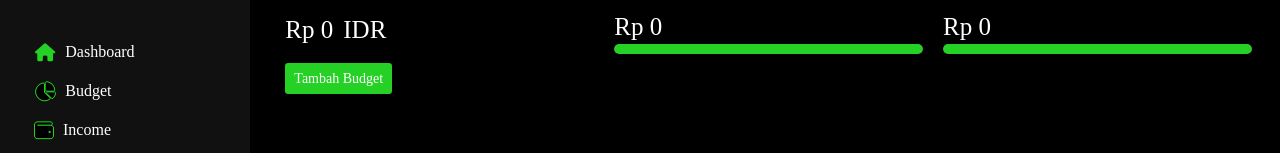
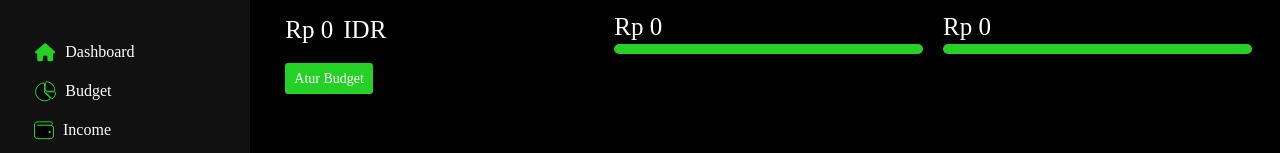
Before and after one commit to Syzafid/kosreact, a React (Create React App) app: page / in a window 1280 px wide. Shown: the part 134-287 px from the top of the page. Built offline with nearby package versions, Linux system fonts and the light colour scheme.

Commit message:
Budget update

```diff
--- a/src/components/Budget.js
+++ b/src/components/Budget.js
@@ -18,19 +18,19 @@ function Budget() {
       </div>
 
       <button onClick={() => setShowModal(true)} style={{backgroundColor: "#26D126", color: "white"}} className="btn btn-sm mt-2">
-        Tambah Budget
+        Atur Budget
       </button>
 
       {showModal && (
         <div className="modal-overlay">
           <div className="modal-content">
-            <h5>Tambah Budget</h5>
+            <h5>Atur Budget</h5>
             <form onSubmit={handleSubmit}>
               <input
                 type="number"
                 value={amount}
                 onChange={(e) => setAmount(e.target.value)}
-                placeholder="Masukkan Total Budget "
+                placeholder="Masukkan Budget "
               />
               <div className="mt-2">
                 <button type="submit" style={{backgroundColor: "#26D126", color: "white"}} className="btn btn-sm me-2">Simpan</button>
```
